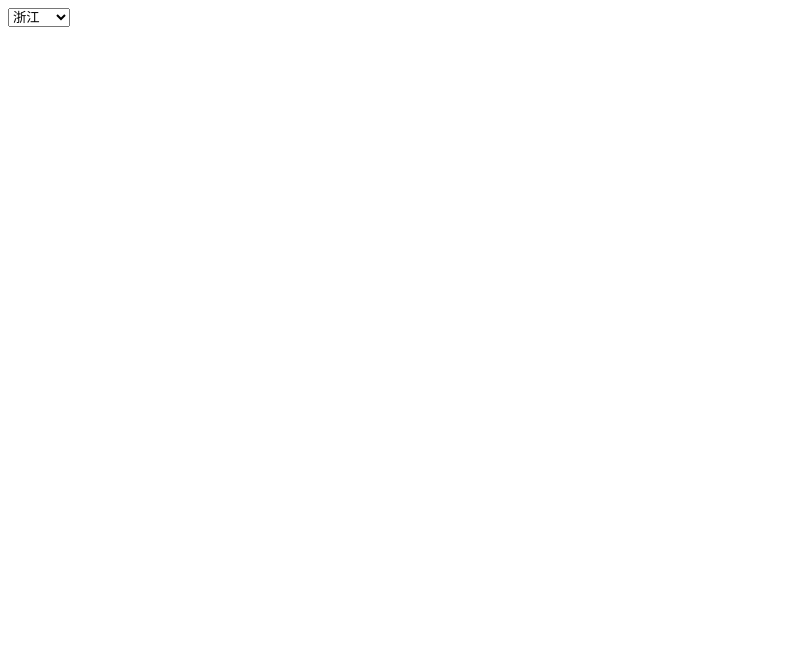
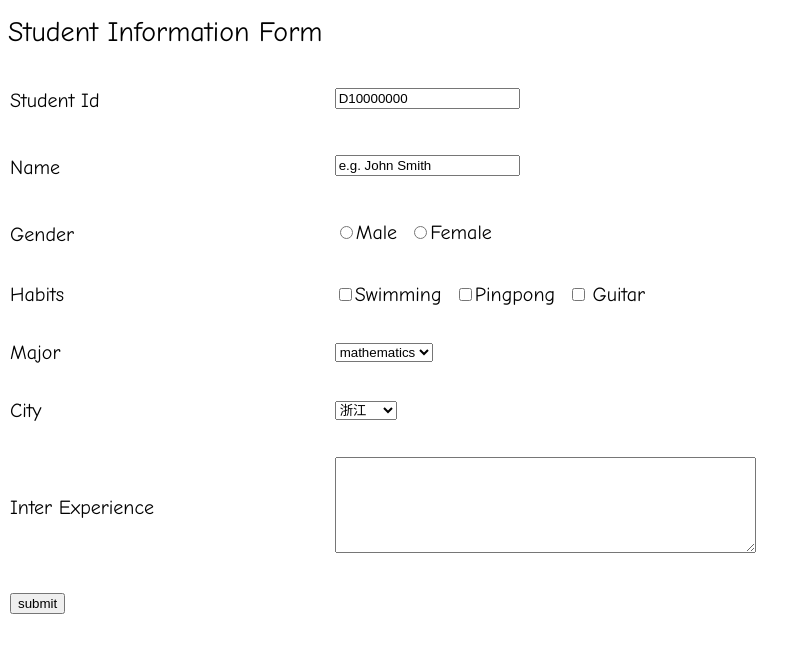
Before and after one commit to xiaye777/site, a plain HTML site: page form0.html in a window 1280 px wide. Shown: the whole page, without its empty margins (0-811 px from the left). Drawn offline with Linux system fonts and the light colour scheme.

Commit message:
Update form0.html

```diff
--- a/form0.html
+++ b/form0.html
@@ -3,16 +3,43 @@
 
 <head>
     <meta charset="UTF-8">
+    <title>Table</title>
 </head>
 
 <body>
+	<p><span style="font-size:28px;"><span style="font-family:comic sans ms,cursive;">Student Information Form</span></span></p>
+
+	<table align="center" border="0" cellpadding="1" cellspacing="1" style="width:100%;">
+		<tbody>
+			<tr>
+				<td><p><span style="font-size:28px;"><span style="font-family:comic sans ms,cursive;"><span style="font-size:20px;">Student Id</span></span></span></p></td>
+				<td><p><input maxlength="13" name="student-id" type="text" value="D10000000" /></p></td>
+			</tr>
+			<tr>
+				<td><p><span style="font-size:28px;"><span style="font-family:comic sans ms,cursive;"><span style="font-size:20px;">Name</span></span></span></p></td>
+				<td><p><input maxlength="50" name="name" type="text" value="e.g. John Smith" /></p></td>
+			</tr>
+			<tr>
+				<td><p><span style="font-size:28px;"><span style="font-family:comic sans ms,cursive;"><span style="font-size:20px;">Gender</span></span></span></p></td>
+				<td><p><input name="gender" type="radio" value="Male" /><span style="font-size:20px;"><span style="font-family:comic sans ms,cursive;">Male</span></span>&nbsp; &nbsp;<input name="gender" type="radio" value="Female" /><span style="font-size:20px;"><span style="font-family:comic sans ms,cursive;">Female</span></span></p></td>
+			</tr>
+			<tr>
+				<td><p><span style="font-size:20px;"><span style="font-family:comic sans ms,cursive;">Habits</span></span></p></td>
+				<td><p><input name="Pingpong" type="checkbox" value="1" /><span style="font-size:20px;"><span style="font-family:comic sans ms,cursive;">Swimming&nbsp;&nbsp;</span></span><input name="Pingpong" type="checkbox" value="1" /><span style="font-size:20px;"><span style="font-family:comic sans ms,cursive;">Pingpong&nbsp;&nbsp;</span></span><input name="Guitar" type="checkbox" value="1" />&nbsp;<span style="font-size:20px;"><span style="font-family:comic sans ms,cursive;">Guitar</span></span></p></td>
+			</tr>
+			<tr>
+				<td><p><span style="font-size:20px;"><span style="font-family:comic sans ms,cursive;">Major</span></span></p></td>
+				<td><p><select name="major" size="1"><option value="math">mathematics</option><option value="physics">physics</option><option value="bio">biology</option></select></p></td>
+			</tr>
+			<tr>
+				<td><p><span style="font-size:20px;"><span style="font-family:comic sans ms,cursive;">City</span></span></p></td>
+				<td>
 					<select id="mySelect">
 						<option value="option1">浙江</option>
 						<option value="option2">江苏</option>
 						<option value="custom">自定义</option>
 					</select>
 					<input type="text" id="customInput" style="display:none;">
-
 					<script>
 						const select = document.getElementById('mySelect');
 						const input = document.getElementById('customInput');
@@ -32,6 +59,17 @@
 							console.log('用户输入: ', this.value);
 						});
 					</script>
+				</td>
+			</tr>
+			<tr>
+				<td><p><span style="font-size:20px;"><span style="font-family:comic sans ms,cursive;">Inter Experience</span></span></p></td>
+				<td><p><span style="font-size:20px;"><span style="font-family:comic sans ms,cursive;"><textarea cols="50" name="intern" rows="6"></textarea></span></span></p></td>
+			</tr>
+			<tr>
+				<td><p><input name="submit" type="button" value="submit" /></p></td>
+			</tr>
+		</tbody>
+	</table>
 </body>
 
 </html>
```
Lines whose indentation alone changed are shown as unchanged.
